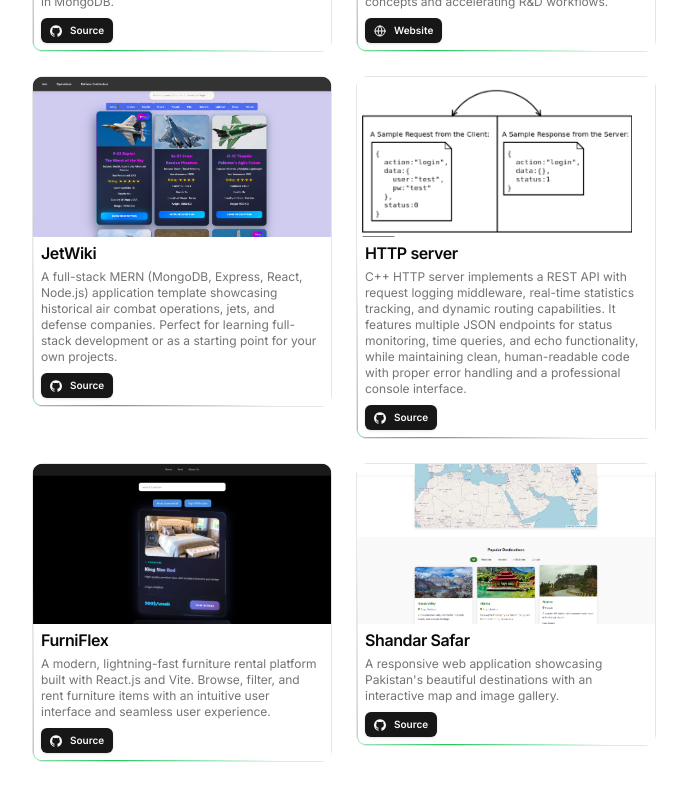
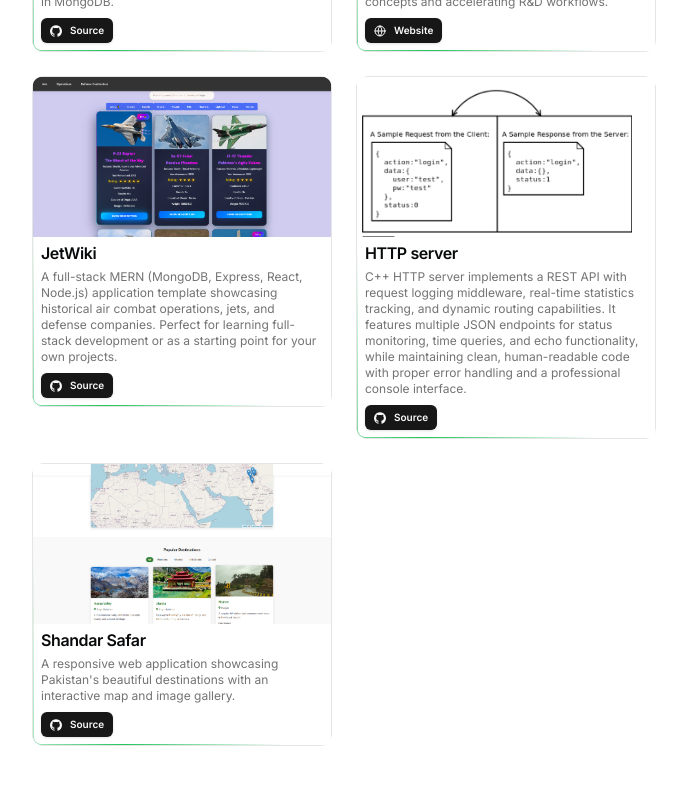
Before and after one commit to zayd100/portfolio2, a Next.js app: page /projects in a window 1280 px wide. Shown: the part 804-1604 px from the top of the page, without its empty margins (296-983 px from the left). Built offline with nearby package versions, Linux system fonts and the light colour scheme.

Commit message:
Update resume.tsx

```diff
--- a/src/data/resume.tsx
+++ b/src/data/resume.tsx
@@ -368,34 +368,6 @@ Technical Writer & Researcher`,
       video:
       "",
     },
-        {
-      title: "FurniFlex",
-      href: "github.com/zayd100/jetwiki",
-      active: true,
-      description:
-        "A modern, lightning-fast furniture rental platform built with React.js and Vite. Browse, filter, and rent furniture items with an intuitive user interface and seamless user experience.",
-      technologies: [
-        "CSS",
-        "javascript",
-        "MongoDB",
-        "Express.js",
-        "React",
-        "Node.js",
-      ],
-
-      links: [
-
-        {
-          type: "Source",
-          href: "https://github.com/zayd100/jetwiki",
-          icon: <Icons.github className="size-3" />,
-        },
-      ],
-
-      image: "/images/furni.png",
-      video:
-        "",
-    },
        {
       title: "Shandar Safar",
       href: "",
```
